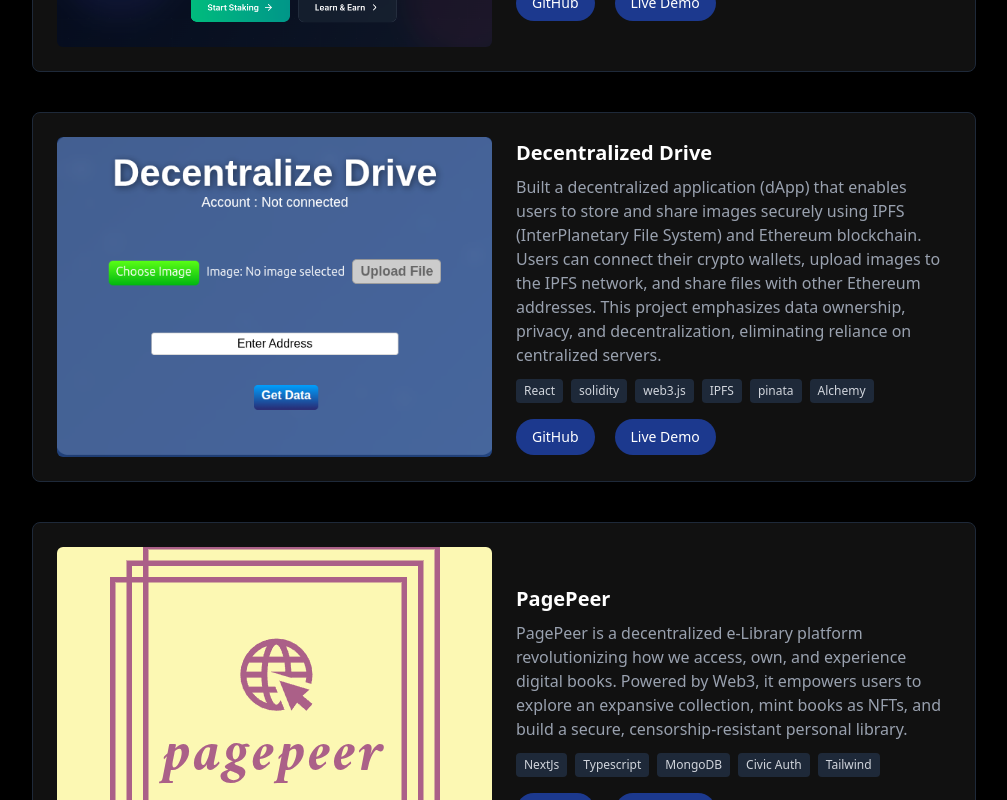
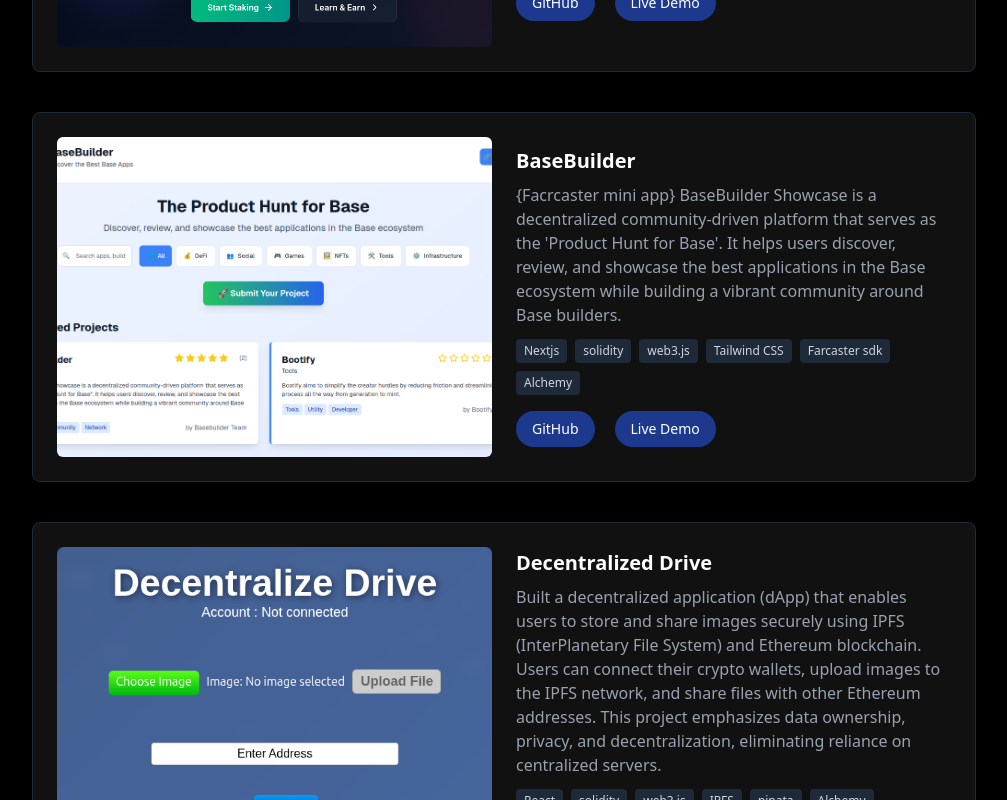
Before and after one commit to Abhishek-singh88/portfolio, a Next.js app: page / in a window 1280 px wide. Shown: the part 2140-2940 px from the top of the page, without its empty margins (136-1143 px from the left). Built offline with nearby package versions, Linux system fonts and the light colour scheme.

Commit message:
updating projects

```diff
--- a/src/app/components/projects.tsx
+++ b/src/app/components/projects.tsx
@@ -74,7 +74,7 @@
 
       <button
         onClick={() => setShowAll(!showAll)}
-        className="mt-8 px-6 py-2 bg-white text-black rounded-full hover:opacity-90 transition"
+        className="cursor-pointer mt-8 px-6 py-2 bg-white text-black rounded-full hover:opacity-90 transition"
       >
         {showAll ? "View Less" : "View More"}
       </button>
--- a/src/data/projects.ts
+++ b/src/data/projects.ts
@@ -8,6 +8,14 @@
     github: "https://github.com/Abhishek-singh88/Solversity",
     demo: "https://solversity.vercel.app/",
     image: "/solversity.png"
+  },
+   {
+    title: "BaseBuilder",
+    description: "{Facrcaster mini app} BaseBuilder Showcase is a decentralized community-driven platform that serves as the 'Product Hunt for Base'. It helps users discover, review, and showcase the best applications in the Base ecosystem while building a vibrant community around Base builders.",
+    tech: ["Nextjs", "solidity", "web3.js", "Tailwind CSS","Farcaster sdk", "Alchemy"],
+    github: "https://github.com/Abhishek-singh88/BaseBuilder",
+    demo: "https://farcaster.xyz/miniapps/yHA1HDmJheVU/basebuilder",
+    image: "/basebuilder.png"
   },
    {
     title: "Decentralized Drive",
@@ -34,14 +42,6 @@
     image: "/NostrExtract.png"
   },
   {
-    title: "Smart Tailor",
-    description: "A cloud-based micro-ERP (Enterprise Resource Planning) platform specifically for small tailoring shops. It should manage order intake, fabric inventory, delivery  timelines, customer measurements, and even style preferences, all in a mobile-friendly interface.",
-    tech: ["TypeScript", "NextJs", "MongoDB", "Tailwind"],
-    github: "https://github.com/Abhishek-singh88/smarttailor",
-    demo: "https://smarttailor-steel.vercel.app/",
-    image: "/smartTailor.png"
-  },
-  {
     title: "Weather App",
     description: "Developed a web-based Weather App that provides real-time weather information for any city worldwide. The app utilizes a clean and responsive user interface to display weather details such as temperature, humidity, wind speed, and weather conditions.",
     tech: ["HTML", "CSS", "JavaScript", "OpenWeatherMap API"],
```
Also changed, not shown: public/basebuilder.png (added).
